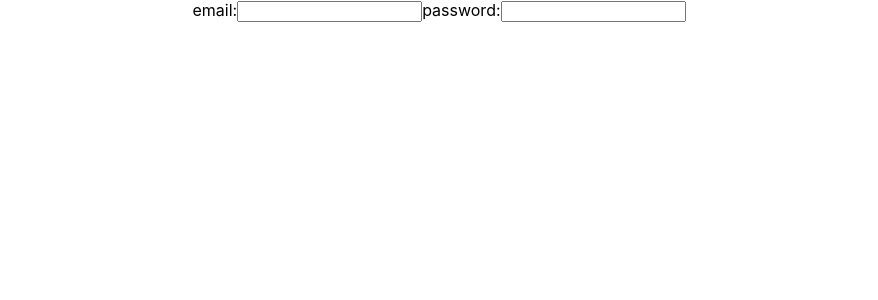
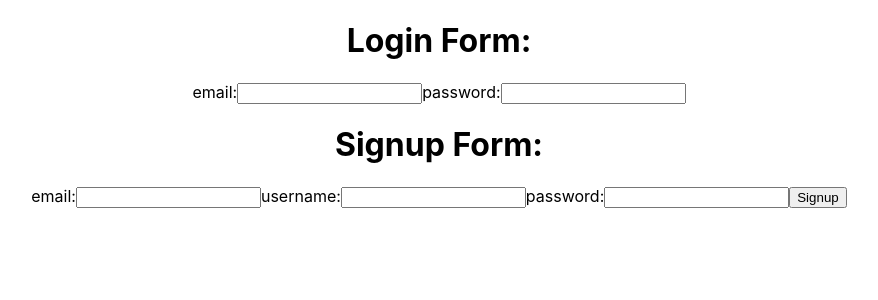
Before and after one commit to TLCheng11/django-react-postgres-docker-demo, a React (Create React App) app in the folder client/: page / in a window 1280 px wide. Shown: the top 300 px of the page, without its empty margins (201-1079 px from the left). Built offline with nearby package versions, Linux system fonts and the light colour scheme.

Commit message:
setup signup link

```diff
--- a/client/package.json
+++ b/client/package.json
@@ -2,6 +2,7 @@
   "name": "client",
   "version": "0.1.0",
   "private": true,
+  "proxy": "http://api:9292/api",
   "dependencies": {
     "@testing-library/jest-dom": "^5.16.5",
     "@testing-library/react": "^13.4.0",
--- a/client/src/App.js
+++ b/client/src/App.js
@@ -1,10 +1,12 @@
 import "./App.css";
 import LoginForm from "./LoginForm";
+import SignupForm from "./SignupForm";
 
 function App() {
   return (
     <div className="App">
       <LoginForm />
+      <SignupForm />
     </div>
   );
 }
--- a/client/src/LoginForm.js
+++ b/client/src/LoginForm.js
@@ -13,9 +13,10 @@ function LoginForm() {
 
   return (
     <div>
-      <label htmlfor="email">email:</label>
+      <h1>Login Form:</h1>
+      <label htmlFor="email">email:</label>
       <input name="email" value={formInput.email} onChange={onFormInput} />
-      <label htmlfor="password">password:</label>
+      <label htmlFor="password">password:</label>
       <input
         name="password"
         value={formInput.password}
--- /dev/null
+++ b/client/src/SignupForm.js
@@ -0,0 +1,52 @@
+import { useState } from "react";
+
+function SignupForm() {
+  const [formInput, setFormInput] = useState({
+    email: "",
+    username: "",
+    password: "",
+  });
+
+  function onFormInput(e) {
+    const key = e.target.name;
+    setFormInput({ ...formInput, [key]: e.target.value });
+  }
+
+  function onFromSumbit(e) {
+    e.preventDefault();
+    fetch("users/register/", {
+      method: "POST",
+      headers: {
+        "Content-Type": "application/json",
+      },
+      body: JSON.stringify(formInput),
+    })
+      .then((res) => res.json())
+      .then(console.log);
+  }
+
+  return (
+    <div>
+      <h1>Signup Form:</h1>
+      <form onSubmit={onFromSumbit}>
+        <label htmlFor="email">email:</label>
+        <input name="email" value={formInput.email} onChange={onFormInput} />
+        <label htmlFor="username">username:</label>
+        <input
+          name="username"
+          value={formInput.username}
+          onChange={onFormInput}
+        />
+        <label htmlFor="password">password:</label>
+        <input
+          name="password"
+          value={formInput.password}
+          onChange={onFormInput}
+        />
+        <button type="submit">Signup</button>
+      </form>
+    </div>
+  );
+}
+
+export default SignupForm;
```
Also changed, not shown: 1 other file (tests, documents, lock files or other folders).
